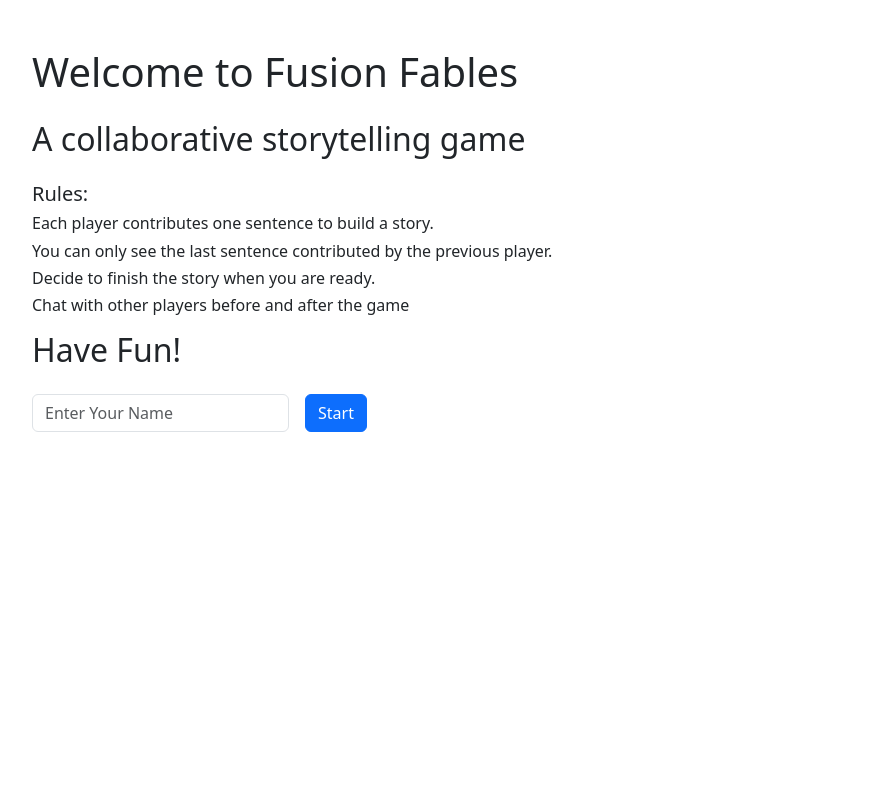
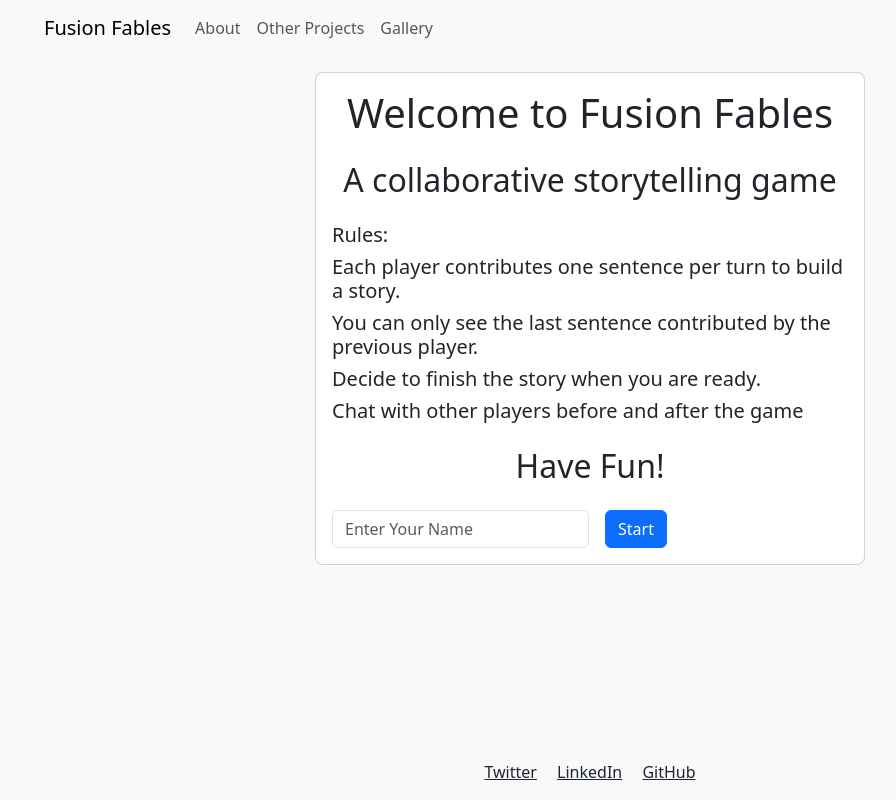
Before and after one commit to kpblmMik/fusion-fables, a website: page public/index.html in a window 1280 px wide. Shown: the whole page, without its empty margins (50-946 px from the left). Drawn offline with nearby package versions, Linux system fonts and the light colour scheme.

Commit message:
added finishing touches

```diff
--- a/public/index.html
+++ b/public/index.html
@@ -11,18 +11,40 @@
   <title>Fusion Fables</title>
 </head>
 
-<body>
-  <div class="container mt-5">
-    <h1 class="mb-4">Welcome to Fusion Fables</h1>
-    <h2 class="mb-4">A collaborative storytelling game</h2>
+<body class="container bg-light">
+  <nav class="navbar navbar-expand-lg navbar-light bg-light ">
+    <div class="container-fluid">
+      <a class="navbar-brand" href="index.html">Fusion Fables</a>
+      <button class="navbar-toggler" type="button" data-bs-toggle="collapse" data-bs-target="#navbarNav"
+        aria-controls="navbarNav" aria-expanded="false" aria-label="Toggle navigation">
+        <span class="navbar-toggler-icon"></span>
+      </button>
+      <div class="collapse navbar-collapse" id="navbarNav">
+        <ul class="navbar-nav">
+          <li class="nav-item">
+            <a class="nav-link" href="about.html">About</a>
+          </li>
+          <li class="nav-item">
+            <a class="nav-link" href="#projects">Other Projects</a>
+          </li>
+          <li class="nav-item">
+            <a class="nav-link" href="#contacts">Gallery</a>
+          </li>
+        </ul>
+      </div>
+    </div>
+  </nav>
+  <div class="bg-white card rounded-3 mx-auto my-3 p-3" style="width: 550px">
+    <h1 class="text-center mb-4">Welcome to Fusion Fables</h1>
+    <h2 class="text-center mb-4">A collaborative storytelling game</h2>
     <p class="h5">Rules:</p>
     <ul class="list-unstyled">
-      <li class="h6">Each player contributes one sentence to build a story.</li>
-      <li class="h6">You can only see the last sentence contributed by the previous player.</li>
-      <li class="h6">Decide to finish the story when you are ready.</li>
-      <li class="h6">Chat with other players before and after the game</li>
+      <li class="h6 lead">Each player contributes one sentence per turn to build a story.</li>
+      <li class="h6 lead">You can only see the last sentence contributed by the previous player.</li>
+      <li class="h6 lead">Decide to finish the story when you are ready.</li>
+      <li class="h6 lead">Chat with other players before and after the game</li>
     </ul>
-    <h2 class="mb-4">Have Fun!</h2>
+    <h2 class="text-center mb-4">Have Fun!</h2>
     <form class="row g-3" id="playerForm">
       <div class="col-auto">
         <input type="text" class="form-control" id="playerName" placeholder="Enter Your Name">
@@ -32,6 +54,13 @@
       </div>
     </form>
   </div>
+  <footer class="footer mt-auto py-3 bg-light">
+    <div class="container text-center">
+      <a href="https://twitter.com/TweetsOfCats" class="text-dark me-3">Twitter</a>
+        <a href="https://www.linkedin.com/company/cats" class="text-dark me-3">LinkedIn</a>
+        <a href="https://github.com/kpblmMik/fusion-fables" class="text-dark">GitHub</a>
+    </div>
+  </footer>
   <script src="https://cdn.jsdelivr.net/npm/js-cookie@3.0.5/dist/js.cookie.min.js"></script>
   <script src="script.js"></script>
   <script src="https://cdn.socket.io/4.7.2/socket.io.min.js"
--- a/public/styles.css
+++ b/public/styles.css
@@ -1,8 +1,13 @@
-/* .container {
-    width: 500px;
-    margin: 0 auto;
-} */
+#messages {
+    height: 250px;
+}
 
-#messages {
-    height: 300px;
-}
+body {
+    display: flex;
+    flex-direction: column;
+    min-height: 100vh;
+  }
+
+  main {
+    flex: 1;
+  }
```
Also changed, not shown: public/about.html (added, +64 -0 lines), public/game.html (+37 -8 lines), public/gamescript.js (+14 -6 lines).
